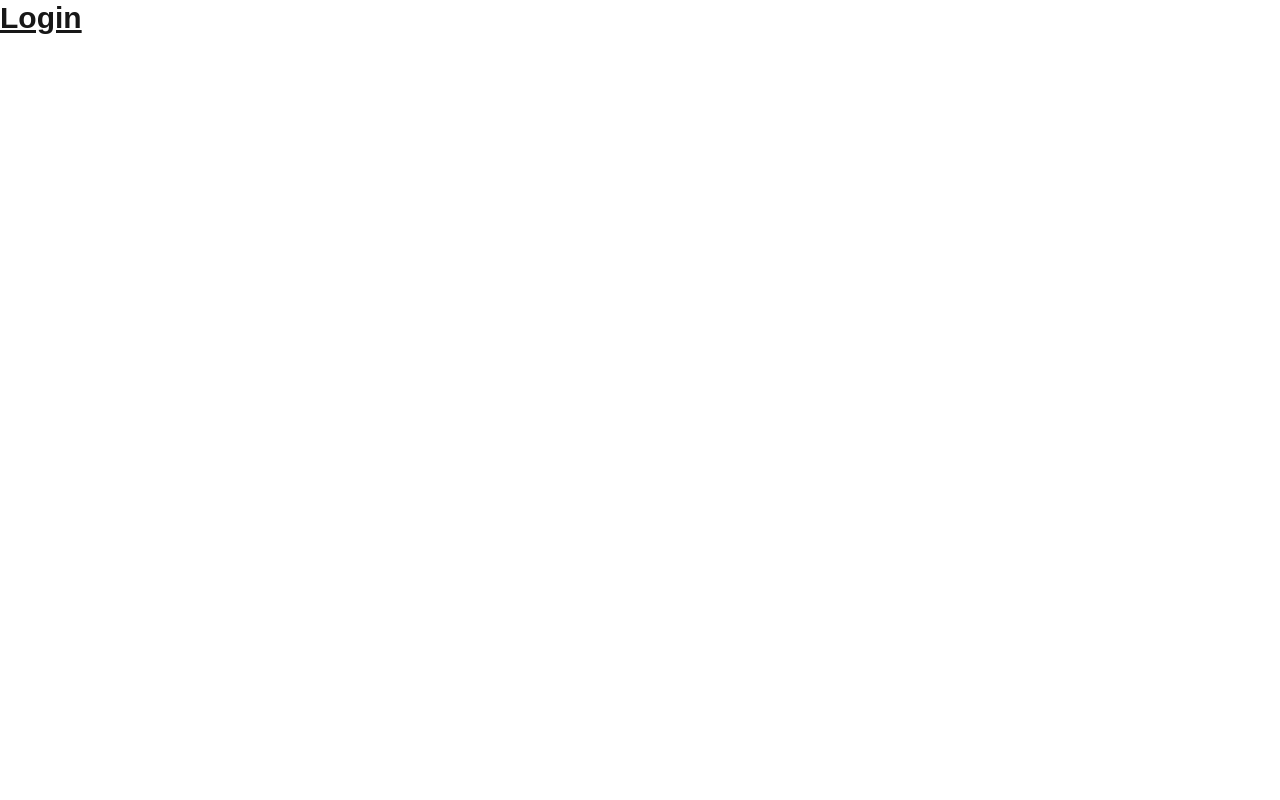
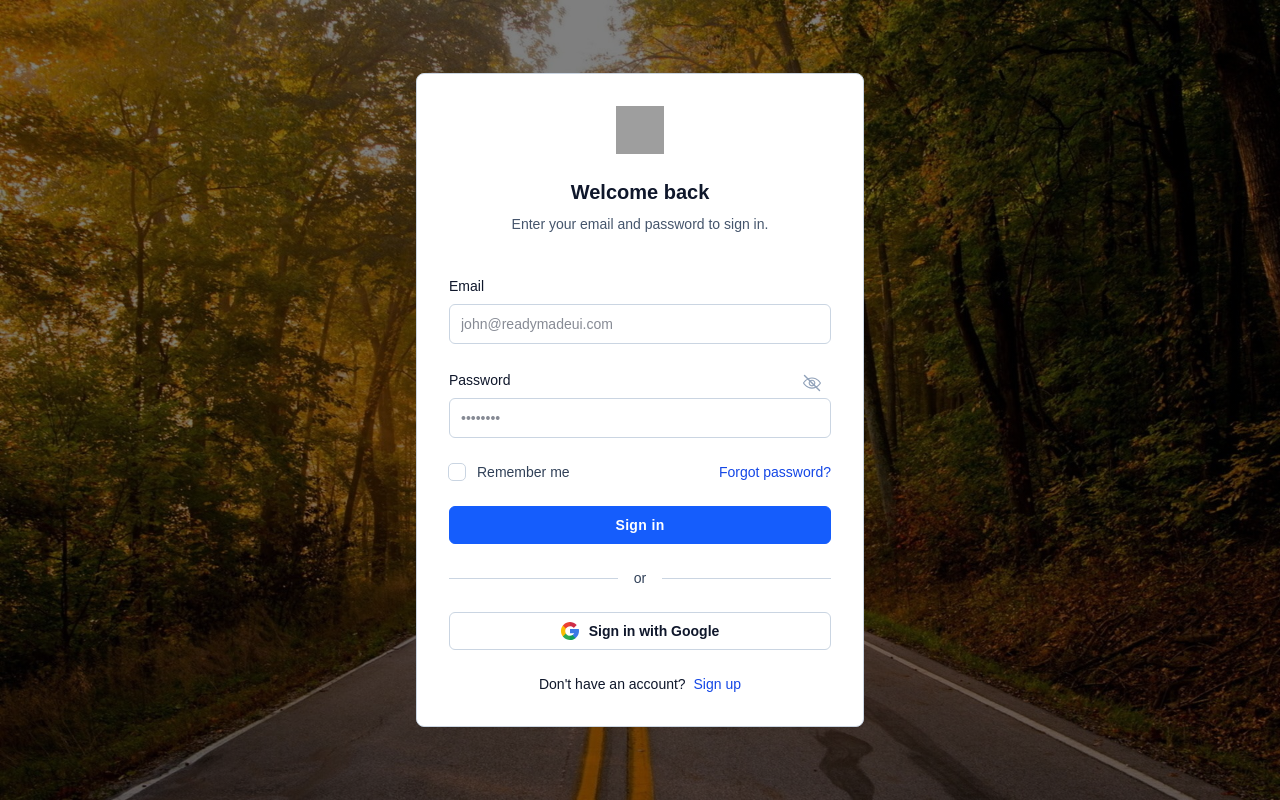
Before and after one commit to setiawanandre06/inventory-app-nextjs, a Next.js app: page /auth/login in a window 1280 px wide. Built offline with nearby package versions, Linux system fonts and the light colour scheme; grey boxes are pictures that could not be loaded.

Commit message:
feat: implement login page with NextAuth credentials authentication

```diff
--- a/app/auth/login/page.tsx
+++ b/app/auth/login/page.tsx
@@ -43,9 +43,120 @@ export default function LoginPage() {
 
     // draw the login form with email and password fields, and a submit button
     return (
-        // TODO : Implement login form with email and password fields, and a submit button
-        <h1 className="text-3xl font-bold underline">
-            Login
-        </h1>
+        <main
+            className="px-4 md:px-8 min-h-screen flex flex-col items-center justify-center"
+            style={{
+                backgroundImage: "linear-gradient(rgba(0,0,0,0.5), rgba(0,0,0,0.5)), url('/images/login_bg.jpg')",
+                backgroundSize: "cover",
+                backgroundPosition: "center",
+                backgroundRepeat: "no-repeat",
+            }}
+        >
+            <div className="py-4 max-w-md w-full">
+                <div
+                    className="p-6 rounded-lg bg-white border border-slate-300 shadow-xs md:p-8 dark:bg-neutral-800 dark:border-neutral-700">
+                    <div className="mb-6 flex justify-center">
+                        <a href="#"><img src="https://readymadeui.com/logo-alt.svg" alt="logo" className="w-12 min-h-12" />
+                        </a>
+                    </div>
+                    <div className="text-center">
+                        <h1 className="text-slate-900 text-center text-xl font-semibold mb-2 dark:text-slate-50">Welcome back</h1>
+                        <p className="text-sm text-slate-600 dark:text-slate-400">Enter your email and password to sign in.</p>
+                    </div>
+
+                    <form className="space-y-6 mt-10">
+                        <div>
+                        <label htmlFor="email"
+                            className="mb-2 text-slate-900 font-medium text-sm inline-block dark:text-slate-50">Email</label>
+                        <input type="email" id="email" name="email" placeholder="john@readymadeui.com" required
+                            className="px-3 py-2.5 text-sm text-slate-900 rounded-md bg-white w-full outline-1 -outline-offset-1 outline-slate-300 focus:outline-2 focus:-outline-offset-2 focus:outline-blue-600 dark:text-slate-50 dark:bg-neutral-700 dark:outline-neutral-600" />
+                        </div>
+                        <div className="relative">
+                        <label htmlFor="password"
+                            className="mb-2 text-slate-900 font-medium text-sm inline-block dark:text-slate-50">Password</label>
+
+                        <button type="button" id="togglePassword" aria-label="Show password" aria-pressed="false"
+                            className="absolute top-1 right-2 p-0.5 flex cursor-pointer focus:outline-none focus-visible:ring-2 focus-visible:ring-blue-600 rounded">
+                            <svg xmlns="http://www.w3.org/2000/svg"
+                                className="size-[18px] fill-slate-400 text-slate-400 overflow-visible" viewBox="0 0 128 128">
+                                <path
+                                    d="M64 104C22.127 104 1.367 67.496.504 65.943a4 4 0 0 1 0-3.887C1.367 60.504 22.127 24 64 24s62.633 36.504 63.496 38.057a4 4 0 0 1 0 3.887C126.633 67.496 105.873 104 64 104zM8.707 63.994C13.465 71.205 32.146 96 64 96c31.955 0 50.553-24.775 55.293-31.994C114.535 56.795 95.854 32 64 32 32.045 32 13.447 56.775 8.707 63.994zM64 88c-13.234 0-24-10.766-24-24s10.766-24 24-24 24 10.766 24 24-10.766 24-24 24zm0-40c-8.822 0-16 7.178-16 16s7.178 16 16 16 16-7.178 16-16-7.178-16-16-16z">
+                                </path>
+                                <path id="eyeStrike" className="bloxk" d="M10.586 10.586l106.828 106.828" stroke="currentColor"
+                                    strokeWidth="10" strokeLinecap="round"></path>
+                            </svg>
+                        </button>
+
+                        <input type="password" id="password" name="password" placeholder="••••••••" required
+                            className="px-3 py-2.5 text-sm text-slate-900 rounded-md bg-white w-full outline-1 -outline-offset-1 outline-slate-300 focus:outline-2 focus:-outline-offset-2 focus:outline-blue-600 dark:text-slate-50 dark:bg-neutral-700 dark:outline-neutral-600" />
+                        </div>
+
+                        <div className="flex items-start flex-wrap gap-2">
+                        <label className="flex items-center group has-[input:checked]:text-slate-900">
+                            <input id="remember" name="remember" type="checkbox" required className="sr-only" />
+
+                            {/* <!-- Custom box --> */}
+                            <span className="flex h-4 w-4 shrink-0 items-center justify-center rounded outline-1 outline-slate-300 dark:outline-neutral-600 bg-white dark:bg-neutral-700 group-has-[input:checked]:bg-blue-600 group-has-[input:checked]:outline-blue-600 group-focus-within:outline-2 group-focus-within:outline-blue-600" aria-hidden="true">
+                                {/* <!-- Checkmark --> */}
+                                <svg className="size-3 text-white opacity-0 group-has-[input:checked]:opacity-100" viewBox="0 0 12 10" fill="none" stroke="currentColor" strokeWidth="2">
+                                    <path d="M1 5l3 3 7-7" />
+                                </svg>
+                            </span>
+                            <span className="ml-3 text-sm text-slate-700 dark:text-slate-300">
+                                Remember me
+                            </span>
+                        </label>
+
+                        <a href="#"
+                            className="ml-auto text-sm font-medium text-blue-700 dark:text-blue-500 hover:underline focus:outline-none focus-visible:ring-2 focus-visible:ring-blue-500 rounded">
+                            Forgot password?
+                        </a>
+                        </div>
+
+                        <button type="submit"
+                        className="w-full py-2 px-3.5 text-sm rounded-md font-semibold cursor-pointer tracking-wide text-white border border-blue-600 bg-blue-600 hover:bg-blue-700 transition-all focus:outline-none focus-visible:ring-2 focus-visible:ring-blue-500">
+                        Sign in</button>
+                    </form>
+
+                    <div className="flex items-center gap-4 my-6">
+                        <hr className="w-full border-slate-300 dark:border-neutral-700" />
+                        <p className="text-sm text-slate-700 text-center dark:text-slate-300">or</p>
+                        <hr className="w-full border-slate-300 dark:border-neutral-700" />
+                    </div>
+
+                    <div>
+                        <a href="#"
+                        className="w-full flex items-center justify-center gap-2.5 py-2 px-3.5 text-sm rounded-md font-semibold text-slate-900 border border-slate-300 bg-white hover:bg-gray-50 focus:outline-none focus-visible:ring-2 focus-visible:ring-blue-500 dark:text-slate-50 dark:border-neutral-600 dark:bg-neutral-700 dark:hover:bg-neutral-600">
+                        <svg xmlns="http://www.w3.org/2000/svg" className="size-[18px]" viewBox="0 0 512 512" aria-hidden="true">
+                            <path fill="#fbbd00"
+                                d="M120 256c0-25.367 6.989-49.13 19.131-69.477v-86.308H52.823C18.568 144.703 0 198.922 0 256s18.568 111.297 52.823 155.785h86.308v-86.308C126.989 305.13 120 281.367 120 256z"
+                                data-original="#fbbd00" />
+                            <path fill="#0f9d58"
+                                d="m256 392-60 60 60 60c57.079 0 111.297-18.568 155.785-52.823v-86.216h-86.216C305.044 385.147 281.181 392 256 392z"
+                                data-original="#0f9d58" />
+                            <path fill="#31aa52"
+                                d="m139.131 325.477-86.308 86.308a260.085 260.085 0 0 0 22.158 25.235C123.333 485.371 187.62 512 256 512V392c-49.624 0-93.117-26.72-116.869-66.523z"
+                                data-original="#31aa52" />
+                            <path fill="#3c79e6"
+                                d="M512 256a258.24 258.24 0 0 0-4.192-46.377l-2.251-12.299H256v120h121.452a135.385 135.385 0 0 1-51.884 55.638l86.216 86.216a260.085 260.085 0 0 0 25.235-22.158C485.371 388.667 512 324.38 512 256z"
+                                data-original="#3c79e6" />
+                            <path fill="#cf2d48"
+                                d="m352.167 159.833 10.606 10.606 84.853-84.852-10.606-10.606C388.668 26.629 324.381 0 256 0l-60 60 60 60c36.326 0 70.479 14.146 96.167 39.833z"
+                                data-original="#cf2d48" />
+                            <path fill="#eb4132"
+                                d="M256 120V0C187.62 0 123.333 26.629 74.98 74.98a259.849 259.849 0 0 0-22.158 25.235l86.308 86.308C162.883 146.72 206.376 120 256 120z"
+                                data-original="#eb4132" />
+                        </svg>
+                        Sign in with Google
+                        </a>
+                    </div>
+
+                    <div className="mt-6 text-slate-900 text-sm text-center dark:text-slate-50">Don't have an account? <a href="#"
+                        className="text-blue-700 hover:underline ml-1 font-medium dark:text-blue-500 focus:outline-none focus-visible:ring-2 focus-visible:ring-blue-500 rounded">Sign
+                        up</a>
+                    </div>
+                </div>
+            </div>
+        </main>
     );
 }
--- a/package.json
+++ b/package.json
@@ -30,11 +30,13 @@
     "@types/react": "^19",
     "@types/react-dom": "^19",
     "@vitejs/plugin-react": "^6.0.3",
+    "autoprefixer": "^10.5.2",
     "eslint": "^9",
     "eslint-config-next": "16.2.9",
     "jsdom": "^29.1.1",
+    "postcss": "^8.5.15",
     "prisma": "^7.8.0",
-    "tailwindcss": "^4",
+    "tailwindcss": "^4.3.1",
     "tsx": "^4.22.4",
     "typescript": "^5",
     "vite-tsconfig-paths": "^6.1.1",
```
Also changed, not shown: public/images/login_bg.jpg (added), 1 other file (tests, documents, lock files or other folders).
